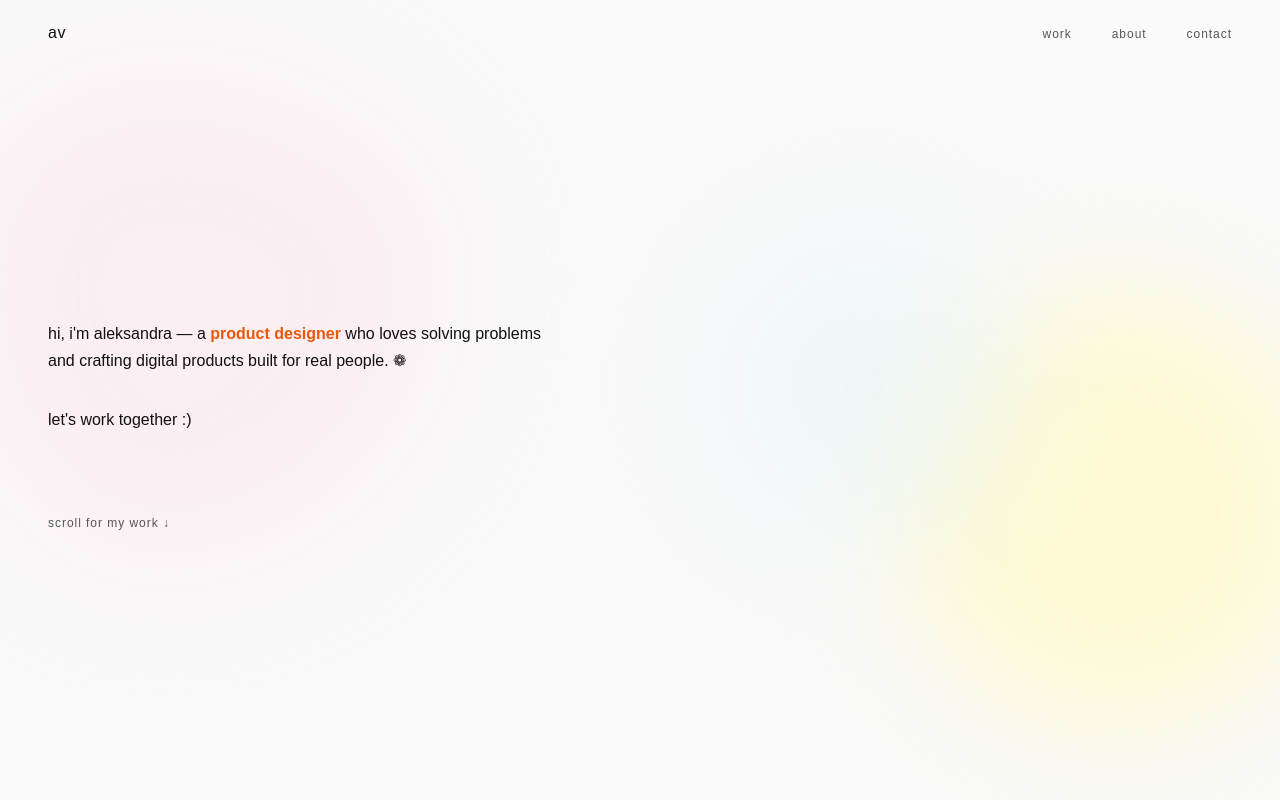
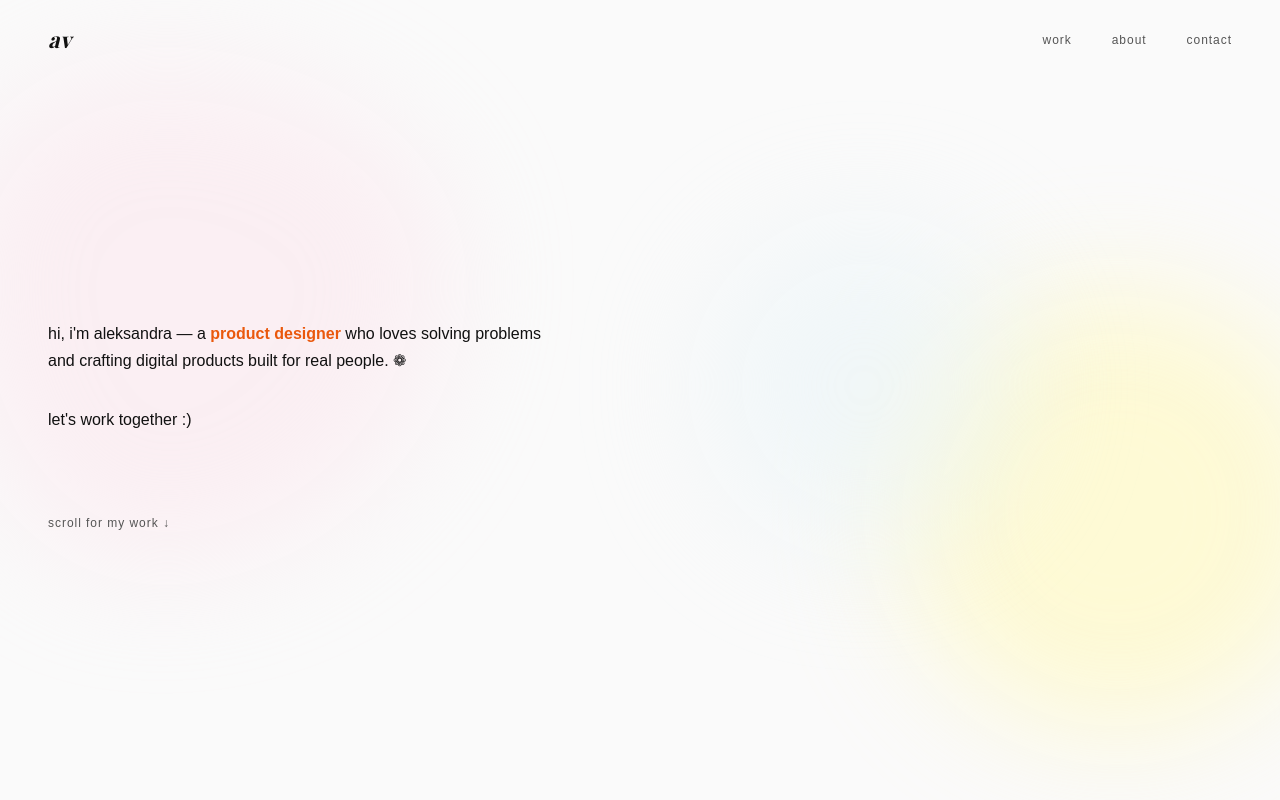
Before and after one commit to slowturtle1/Portfolio, a Next.js app: page / in a window 1280 px wide. Shown: the top 800 px of the page. Built offline with nearby package versions, Linux system fonts and the light colour scheme; a web font is replaced by a local one.

Commit message:
Restore Playfair Display for nav logo

```diff
--- a/src/app/globals.css
+++ b/src/app/globals.css
@@ -76,9 +76,10 @@ img { display: block; max-width: 100%; }
   justify-content: space-between;
 }
 .nav-logo {
-  font-family: var(--font-primary);
-  font-weight: 400;
-  font-size: var(--size-body);
+  font-family: var(--font-playfair), 'Playfair Display', Georgia, serif;
+  font-weight: 700;
+  font-style: italic;
+  font-size: 22px;
   letter-spacing: 0.04em;
   color: var(--text-primary);
 }
--- a/src/app/layout.tsx
+++ b/src/app/layout.tsx
@@ -1,7 +1,16 @@
 import type { Metadata } from 'next'
+import { Playfair_Display } from 'next/font/google'
 import './globals.css'
 import Nav from '../components/Nav'
 import Footer from '../components/Footer'
+
+const playfair = Playfair_Display({
+  subsets: ['latin'],
+  weight: ['400', '700'],
+  style: ['normal', 'italic'],
+  variable: '--font-playfair',
+  display: 'swap',
+})
 
 export const metadata: Metadata = {
   title: 'Aleksandra Vugdragovic — Product Designer',
@@ -10,7 +19,7 @@ export const metadata: Metadata = {
 
 export default function RootLayout({ children }: { children: React.ReactNode }) {
   return (
-    <html lang="en">
+    <html lang="en" className={playfair.variable}>
       <body>
         <Nav />
         {children}
```
